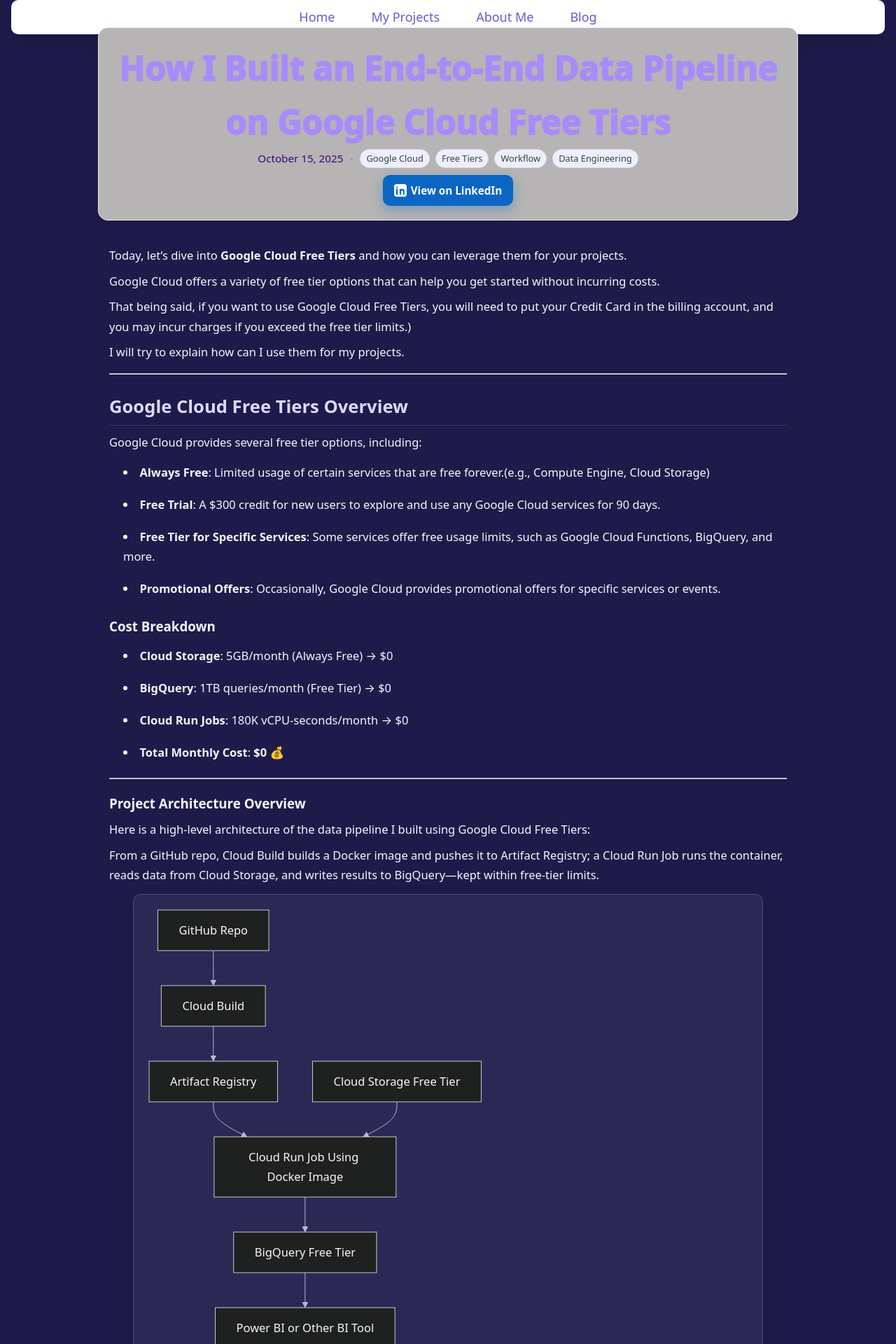
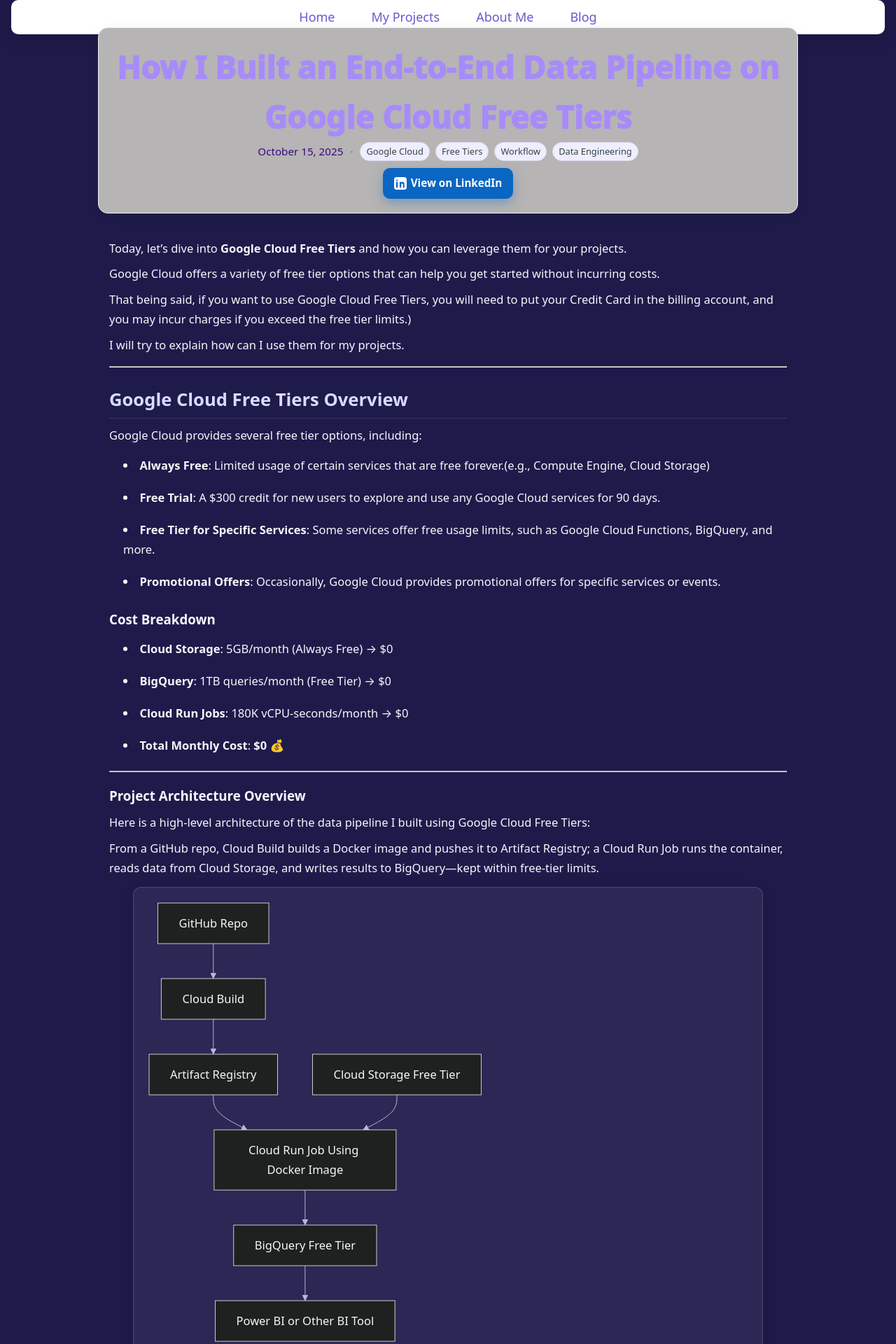
Before and after one commit to aurelpow/portofolio-website, a Jekyll site: the page built from _posts/2025-10-15-google-cloud-free-tiers.md, in a window 1280 px wide. Shown: the top 1920 px of the page at 70% size. Built offline with Jekyll 4.4.1, drawn with Linux system fonts in a browser that asks for light colours.

Commit message:
[C007] : Improve Mobile Responsiveness
* Add url to the post : google-cloud free-tiers

* fix mobile title size

```diff
--- a/_posts/2025-10-15-google-cloud-free-tiers.md
+++ b/_posts/2025-10-15-google-cloud-free-tiers.md
@@ -4,7 +4,7 @@
 date: 2025-10-15
 links:
   - label: "View on LinkedIn"
-    url: ""
+    url: "https://www.linkedin.com/posts/aur%C3%A9lien-darracq_how-i-built-an-end-to-end-data-pipeline-on-activity-7384838119826829312-kvkx?utm_source=share&utm_medium=member_desktop&rcm=ACoAACj8uyMBzeRBxlTvSvVLQzWamr35ArYrhHE"
     kind: linkedin
 tags: [Google Cloud, Free Tiers, Workflow, Data Engineering]
 ---
--- a/assets/css/site.css
+++ b/assets/css/site.css
@@ -468,13 +468,25 @@
       font-size:.95rem;
       display:flex;
       gap:10px; justify-content:center; align-items:center; flex-wrap:wrap }
+
 /* Make title links look like text, not pills */
+
 .post-title{
-  background: transparent !important; padding: 0 !important; margin: 0 !important; border-radius: 0 !important;
+  background: transparent !important;
+  padding: 0 !important;
+  margin: 0 !important;
+  border-radius: 0 !important;
   color: #a78bfa;
   text-decoration: none;
   font-weight: 1000;
-  font-size: clamp(3rem, 5vw, 2.8rem);
+  font-size: clamp(2rem, 5vw, 2.8rem);  /* Updated: smaller min for mobile */
+}
+
+/* Mobile-only: smaller post title */
+@media (max-width: 600px){
+  .post-title{
+    font-size: 1.75rem;  /* Fixed smaller size on mobile */
+  }
 }
 .post-summary { color: #6a696978; }
 .post-content img {
```
